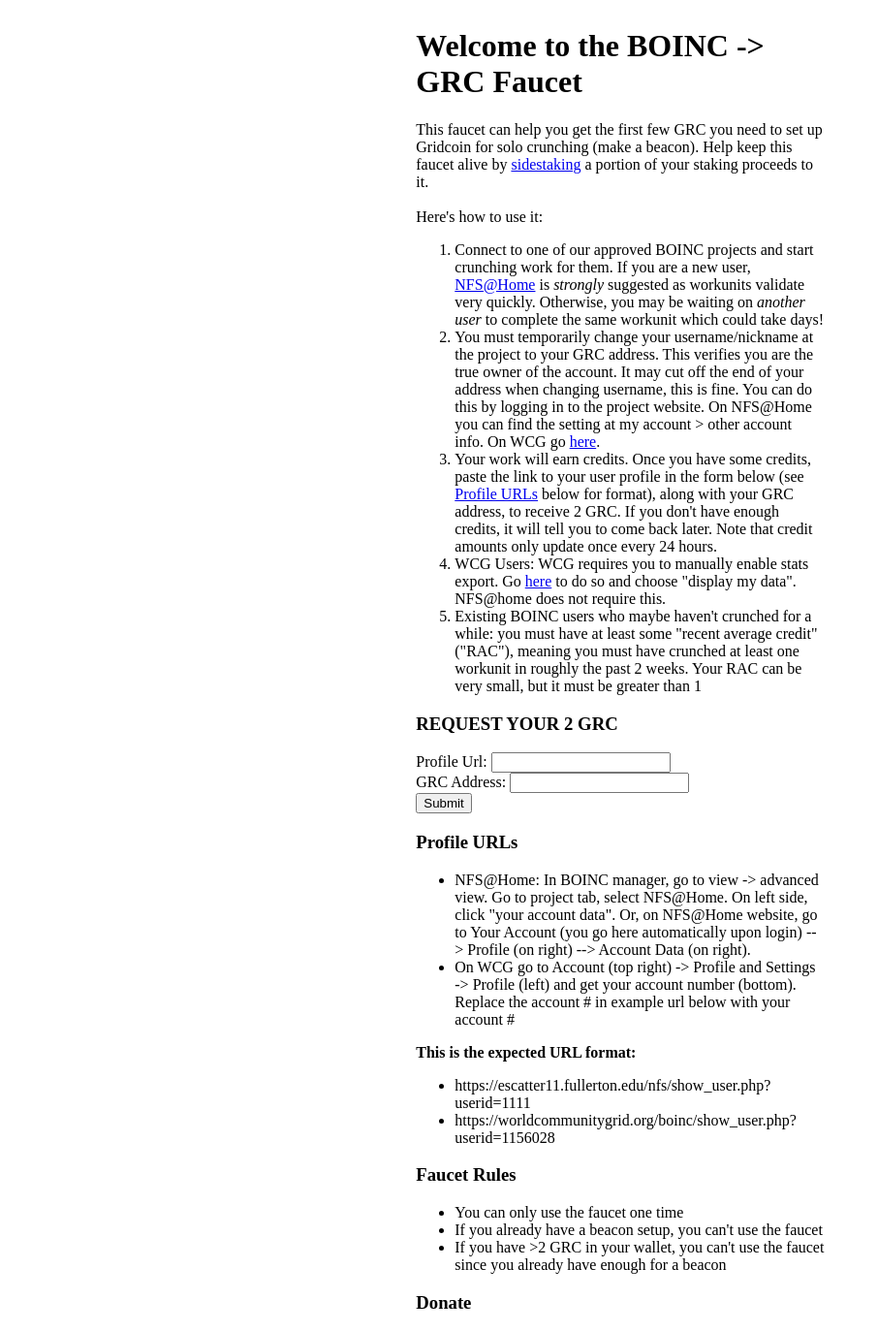
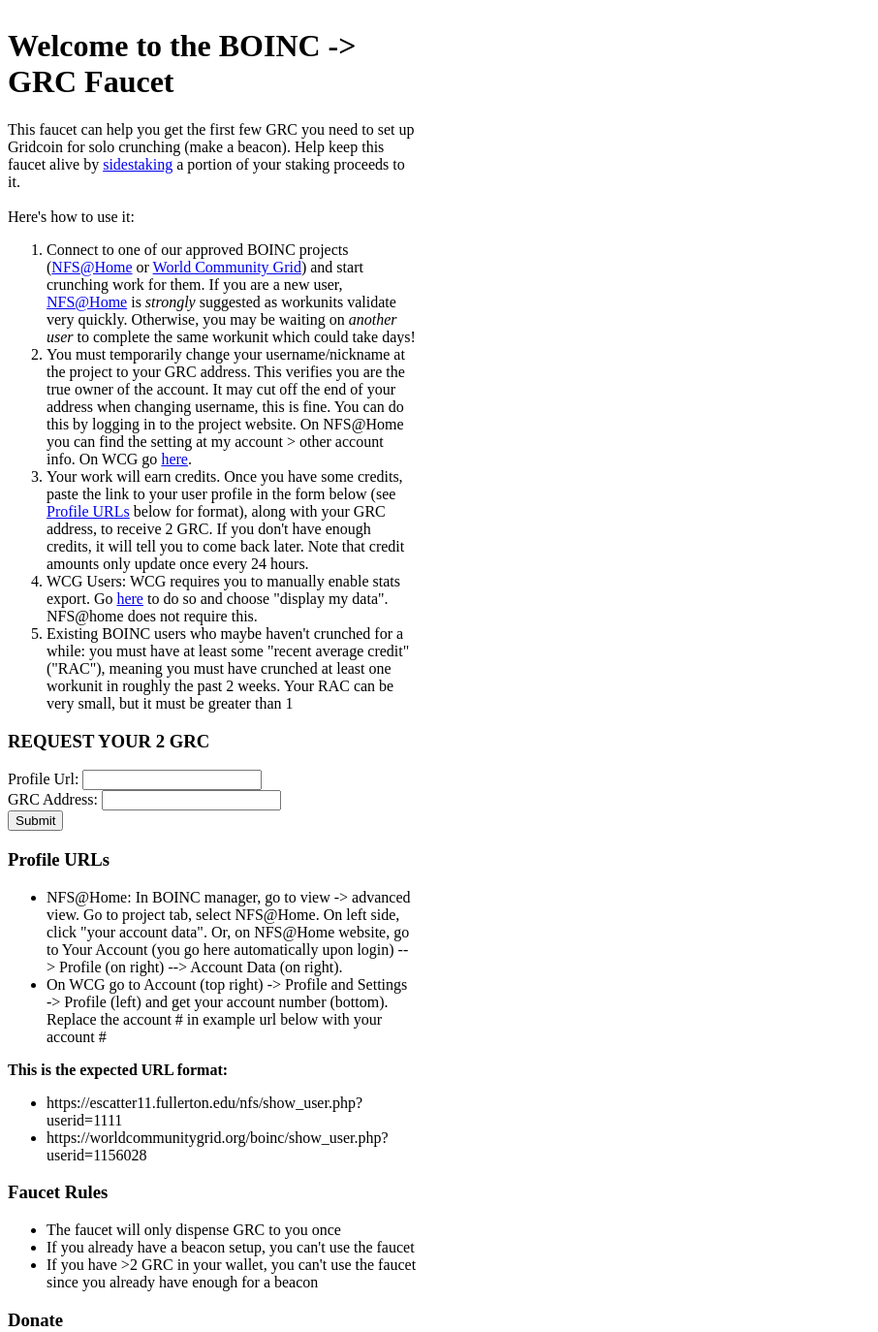
Before and after one commit to makeasnek/ScienceStatsFaucet, a Flask app: template templates/index.html in a window 1280 px wide. Shown: the top 1374 px of the page at 97% size, without its empty margins (0-906 px from the left). Run offline with Flask 3, Linux system fonts and the light colour scheme; the template is opened without the code that fills it, so the values that code supplies are empty; parts of the project's set-up code (start-up, migrations or seed data) failed here and were passed over.

Commit message:
Make instructions clearer

```diff
--- a/templates/index.html
+++ b/templates/index.html
@@ -23,7 +23,6 @@
 <div align="center" id="header">
 </div>
 <div class="row">
-    <div class="column" id="leftcolumn"></div>
     <div class="column" id="middlecolumn">
         <h1>Welcome to the BOINC -> GRC Faucet</h1>
         This faucet can help you get the first few GRC you need to set up Gridcoin for solo crunching (make a beacon).
@@ -31,13 +30,13 @@
         <br><br>
         Here's how to use it:
         <ol>
-            <li>Connect to one of our approved BOINC projects and start crunching work for them. If you are a new user,
+            <li>Connect to one of our approved BOINC projects (<a href="https://escatter11.fullerton.edu/nfs/" target="_blank">NFS@Home</a> or <a href="https://worldcommunitygrid.org" target="_blank">World Community Grid</a>) and start crunching work for them. If you are a new user,
                 <a href="https://escatter11.fullerton.edu/nfs/" target="_blank">NFS@Home</a> is <i>strongly</i> suggested as workunits validate very quickly. Otherwise, you may be waiting
                 on <i>another user</i> to complete the same workunit which could take days!
             </li>
             <li>You must temporarily change your username/nickname at the project to your GRC address. This verifies you
                 are the true owner of the account. It may cut off the end of your address when changing username, this
-                is fine. You can do this by logging in to the project website. On NFS@Home you can find the setting at my account > other account info. On WCG go <a href="https://www.worldcommunitygrid.org/ms/viewMyProfile.do">here</a>.
+                is fine. You can do this by logging in to the project website. On NFS@Home you can find the setting at my account > other account info. On WCG go <a href="https://www.worldcommunitygrid.org/ms/viewMyProfile.do" target="_blank">here</a>.
             </li>
             <li>Your work will earn credits. Once you have some credits, paste the link to your user profile in
                 the form below (see <a href="#profileurls">Profile URLs</a> below for format), along with your GRC address, to receive 2 GRC. If
@@ -78,7 +77,7 @@
         </ul>
         <h3>Faucet Rules</h3>
         <ul>
-            <li>You can only use the faucet one time</li>
+            <li>The faucet will only dispense GRC to you once</li>
             <li>If you already have a beacon setup, you can't use the faucet</li>
             <li>If you have >2 GRC in your wallet, you can't use the faucet since you already have enough for a beacon
             </li>
@@ -97,7 +96,6 @@
         <p>Current faucet balance: {{ BALANCE }}GRC.</p>
         <p>Total faucet uses: {{ config.TOTAL_DISPENSED }} for {{ config.TOTAL_GRC_DISPENSED }} total GRC</p>
     </div>
-    <div class="column" id="rightcolumn"></div>
 </div>
 
 <!-- Google tag (gtag.js) -->
```
